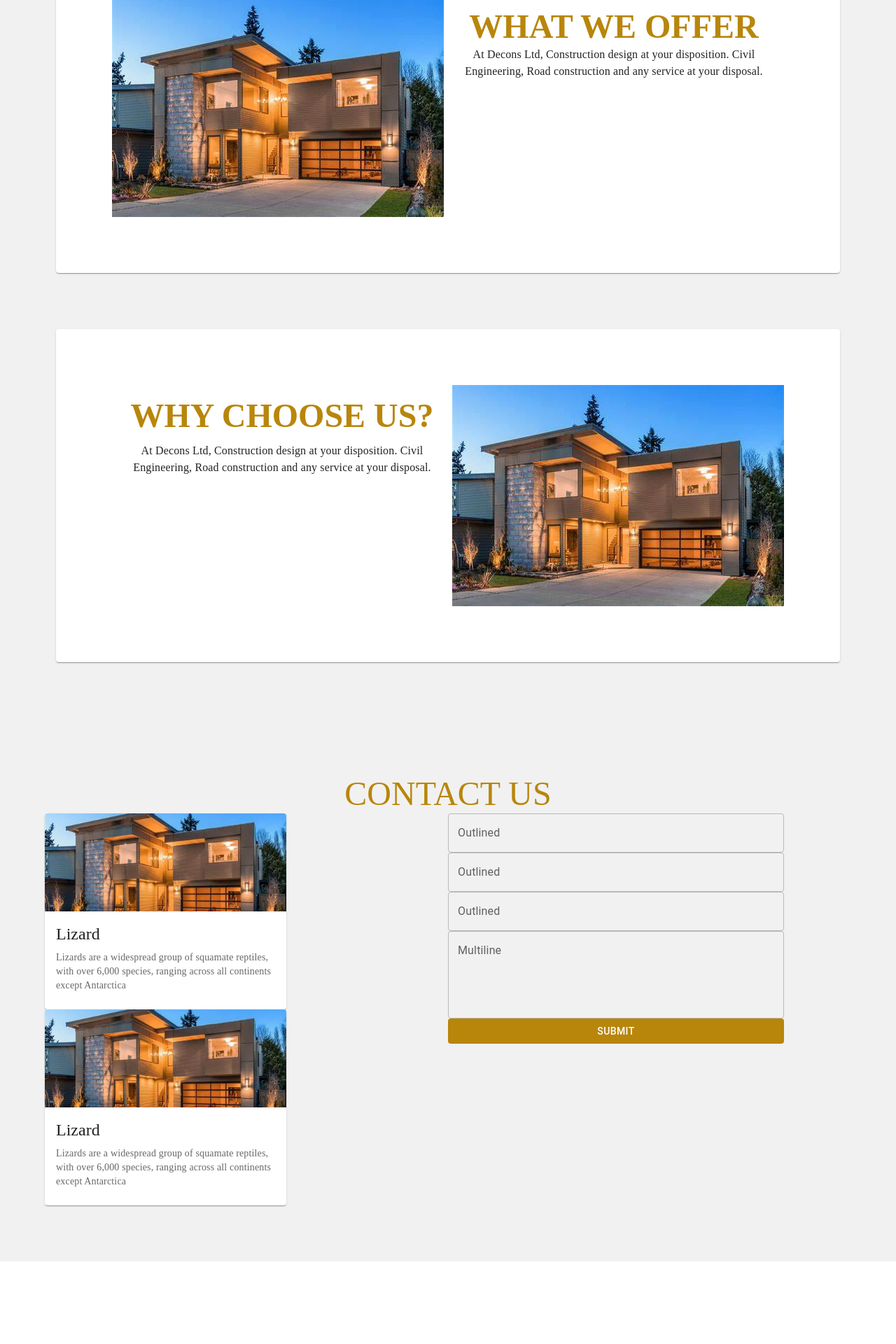
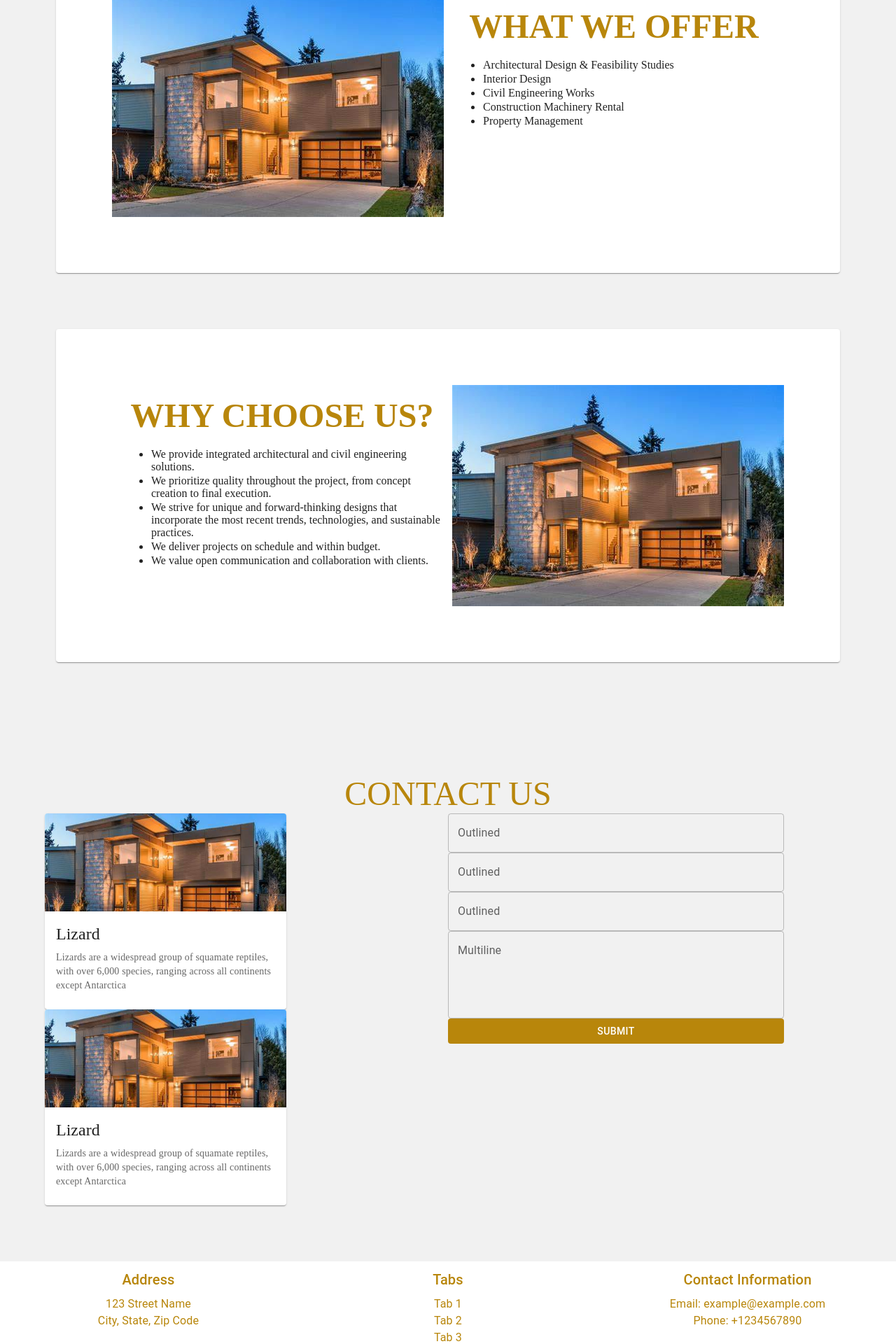
Before and after one commit to Regis-Ntwari/ngoga-website, a React (Create React App) app: page / in a window 1280 px wide. Shown: the part 1019-2939 px from the top of the page at 70% size. Built offline with nearby package versions, Linux system fonts and the light colour scheme.

Commit message:
responsive cards on what do we offer

```diff
--- a/src/footer/footer.js
+++ b/src/footer/footer.js
@@ -19,7 +19,7 @@ export const Footer = () => {
           style={{
             display: "flex",
             flexDirection: "column",
-            alignItems: "flex-start",
+            alignItems: "center",
           }}
         >
           <Typography
@@ -28,13 +28,18 @@ export const Footer = () => {
             style={{
               display: "flex",
               flexDirection: "column",
-              alignItems: "flex-start",
+              alignItems: "center",
+              color: COLORS.FOREGOUND,
             }}
           >
             Address
           </Typography>
-          <Typography>123 Street Name</Typography>
-          <Typography>City, State, Zip Code</Typography>
+          <Typography style={{ color: COLORS.FOREGOUND }}>
+            123 Street Name
+          </Typography>
+          <Typography style={{ color: COLORS.FOREGOUND }}>
+            City, State, Zip Code
+          </Typography>
         </Grid>
         {/* Tabs column */}
         <Grid
@@ -44,15 +49,19 @@ export const Footer = () => {
           style={{
             display: "flex",
             flexDirection: "column",
-            alignItems: "flex-start",
+            alignItems: "center",
           }}
         >
-          <Typography variant="h6" gutterBottom>
+          <Typography
+            variant="h6"
+            gutterBottom
+            style={{ color: COLORS.FOREGOUND }}
+          >
             Tabs
           </Typography>
-          <Typography>Tab 1</Typography>
-          <Typography>Tab 2</Typography>
-          <Typography>Tab 3</Typography>
+          <Typography style={{ color: COLORS.FOREGOUND }}>Tab 1</Typography>
+          <Typography style={{ color: COLORS.FOREGOUND }}>Tab 2</Typography>
+          <Typography style={{ color: COLORS.FOREGOUND }}>Tab 3</Typography>
         </Grid>
         {/* Contact column */}
         <Grid
@@ -62,14 +71,22 @@ export const Footer = () => {
           style={{
             display: "flex",
             flexDirection: "column",
-            alignItems: "flex-start",
+            alignItems: "center",
           }}
         >
-          <Typography variant="h6" gutterBottom>
+          <Typography
+            variant="h6"
+            gutterBottom
+            style={{ color: COLORS.FOREGOUND }}
+          >
             Contact Information
           </Typography>
-          <Typography>Email: example@example.com</Typography>
-          <Typography>Phone: +1234567890</Typography>
+          <Typography style={{ color: COLORS.FOREGOUND }}>
+            Email: example@example.com
+          </Typography>
+          <Typography style={{ color: COLORS.FOREGOUND }}>
+            Phone: +1234567890
+          </Typography>
         </Grid>
       </Grid>
     </footer>
--- a/src/what_we_offer/WhatWeOffer.js
+++ b/src/what_we_offer/WhatWeOffer.js
@@ -8,8 +8,8 @@ export const WhatWeOffer = () => {
       sx={{
         display: "flex",
         flexDirection: { xs: "column", sm: "row" },
-        margin: 10,
-        padding: 10,
+        margin: { xs: 1, md: 10 },
+        padding: { xs: 2, md: 10 },
       }}
     >
       <CardMedia
@@ -25,6 +25,7 @@ export const WhatWeOffer = () => {
         sx={{
           display: "flex",
           flexDirection: "column",
+          width: "100%",
         }}
       >
         <Typography
@@ -39,14 +40,33 @@ export const WhatWeOffer = () => {
         >
           WHAT WE OFFER
         </Typography>
-        <Typography
-          variant="body1"
-          component="p"
-          style={{ fontFamily: "Poppins", textAlign: "center" }}
-        >
-          At Decons Ltd, Construction design at your disposition. Civil
-          Engineering, Road construction and any service at your disposal.
-        </Typography>
+        <ul>
+          <li>
+            <Typography component="p" variant="p" fontFamily="Poppins">
+              Architectural Design & Feasibility Studies
+            </Typography>
+          </li>
+          <li>
+            <Typography component="p" variant="p" fontFamily="Poppins">
+              Interior Design
+            </Typography>
+          </li>
+          <li>
+            <Typography component="p" variant="p" fontFamily="Poppins">
+              Civil Engineering Works
+            </Typography>
+          </li>
+          <li>
+            <Typography component="p" variant="p" fontFamily="Poppins">
+              Construction Machinery Rental
+            </Typography>
+          </li>
+          <li>
+            <Typography component="p" variant="p" fontFamily="Poppins">
+              Property Management
+            </Typography>
+          </li>
+        </ul>
       </CardContent>
     </Card>
   );
--- a/src/why_chose_us/whychoseus.js
+++ b/src/why_chose_us/whychoseus.js
@@ -8,14 +8,15 @@ export const WhyChoseUs = () => {
       sx={{
         display: "flex",
         flexDirection: { xs: "column", sm: "row" },
-        margin: 10,
-        padding: 10,
+        margin: { xs: 1, md: 10 },
+        padding: { xs: 2, md: 10 },
       }}
     >
       <CardContent
         sx={{
           display: "flex",
           flexDirection: "column",
+          width: "100%",
         }}
       >
         <Typography
@@ -26,18 +27,41 @@ export const WhyChoseUs = () => {
             fontFamily: "Poppins",
             textAlign: "center",
             color: COLORS.FOREGOUND,
+            width: "100%",
           }}
         >
           WHY CHOOSE US?
         </Typography>
-        <Typography
-          variant="body1"
-          component="p"
-          style={{ fontFamily: "Poppins", textAlign: "center", paddingTop: 10 }}
-        >
-          At Decons Ltd, Construction design at your disposition. Civil
-          Engineering, Road construction and any service at your disposal.
-        </Typography>
+        <ul>
+          <li>
+            <Typography component="p" variant="p" fontFamily="Poppins">
+              We provide integrated architectural and civil engineering
+              solutions.
+            </Typography>
+          </li>
+          <li>
+            <Typography component="p" variant="p" fontFamily="Poppins">
+              We prioritize quality throughout the project, from concept
+              creation to final execution.
+            </Typography>
+          </li>
+          <li>
+            <Typography component="p" variant="p" fontFamily="Poppins">
+              We strive for unique and forward-thinking designs that incorporate
+              the most recent trends, technologies, and sustainable practices.
+            </Typography>
+          </li>
+          <li>
+            <Typography component="p" variant="p" fontFamily="Poppins">
+              We deliver projects on schedule and within budget.
+            </Typography>
+          </li>
+          <li>
+            <Typography component="p" variant="p" fontFamily="Poppins">
+              We value open communication and collaboration with clients.
+            </Typography>
+          </li>
+        </ul>
       </CardContent>
       <CardMedia
         component="img"
```
